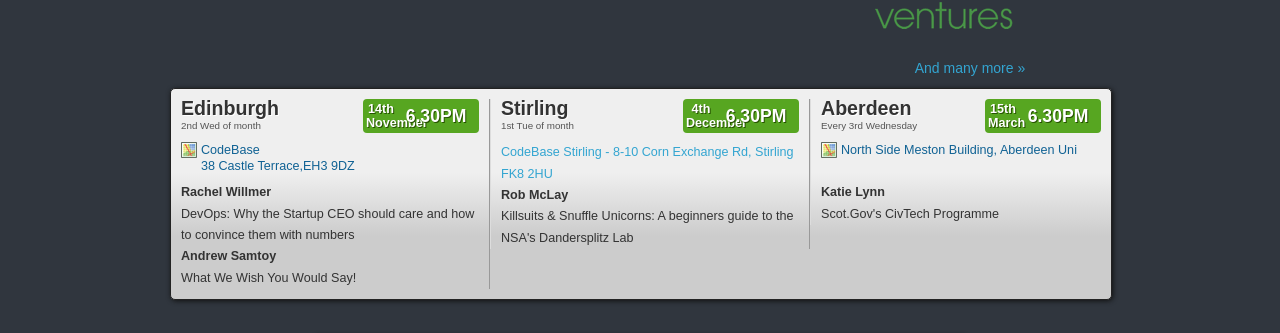
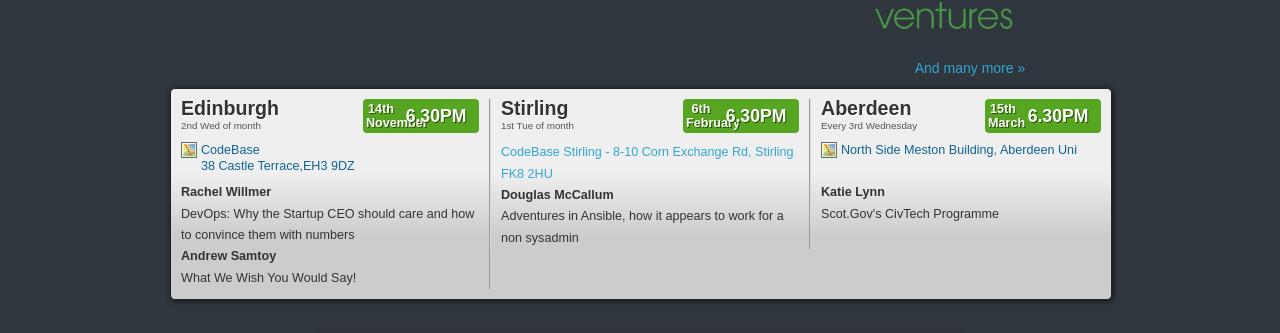
Before and after one commit to techmeetup/techmeetup.co.uk, a Jekyll site: the page built from index.html, in a window 1280 px wide. Shown: the part 311-644 px from the top of the page. Built offline with Jekyll 4.4.1, drawn with Linux system fonts in a browser that asks for light colours.

Commit message:
Changed Stirling date and talk to February

```diff
--- a/_data/index.json
+++ b/_data/index.json
@@ -26,12 +26,12 @@
   "stirling": {
     "speakers": [
      {
-        "name": "Rob McLay",
-        "talk": "Killsuits & Snuffle Unicorns: A beginners guide to the NSA's Dandersplitz Lab"
+        "name": "Douglas McCallum",
+        "talk": "Adventures in Ansible, how it appears to work for a non sysadmin"
       }
     ],
-    "day": "4th",
-    "month": "December"
+    "day": "6th",
+    "month": "February"
   },
   "aberdeen": {
     "speakers": [
```
